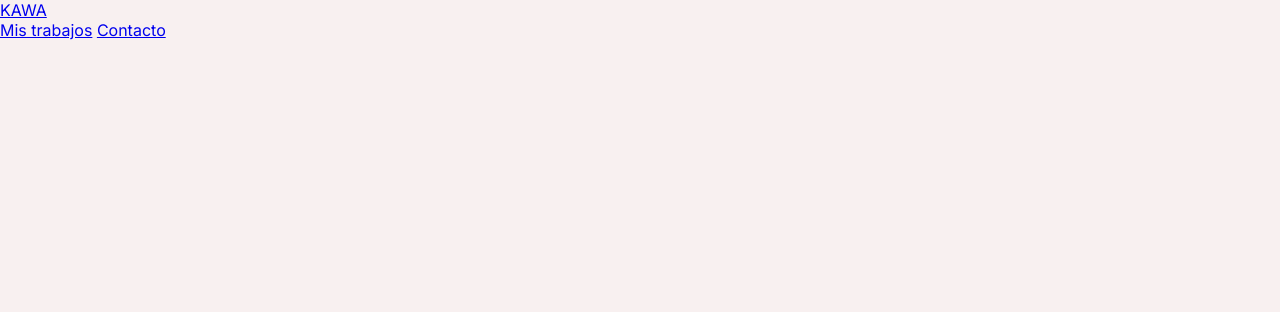
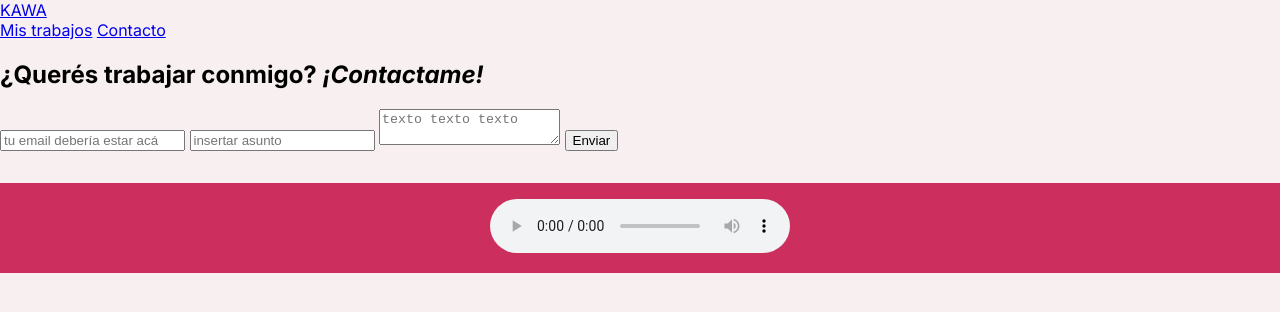
Before and after one commit to JuliFigue/figueroa-cv, a plain HTML site: page contacto.html in a window 1280 px wide. Drawn offline with Linux system fonts and the light colour scheme.

Commit message:
intento de reproductor en el footer (no toque el css)

```diff
--- a/contacto.html
+++ b/contacto.html
@@ -19,5 +19,23 @@
       <a href="#contacto">Contacto</a>
     </nav>
   </header>
+  <main>
+    <h2>¿Querés trabajar conmigo? <em>¡Contactame!</em></h2>
+
+    <form action="" method="post">
+      <input type="email" name="email" placeholder="tu email debería estar acá">
+      <input type="text" name="asunto" placeholder="insertar asunto">
+      <textarea name="mensaje" placeholder="texto texto texto"></textarea>
+      <input type="submit" value="Enviar">
+    </form>
+  </main>
+
+  <footer class="footer">
+        <audio id="player" controls>
+            <source src="tu-audio.mp3" type="audio/mpeg">
+            Tu navegador no soporta el audio.
+        </audio>
+    </footer>
+
 </body>
 </html>
```
Also changed, not shown: galeria.html (+7 -0 lines), index.html (+7 -4 lines).
